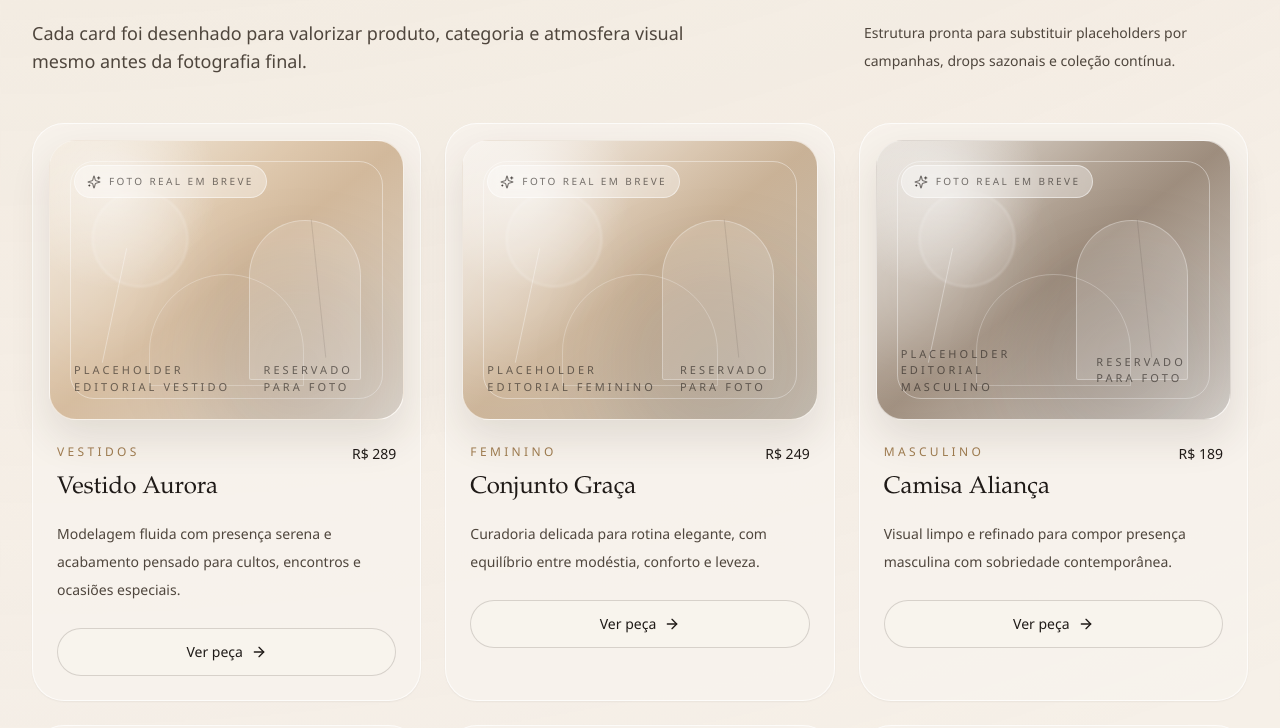
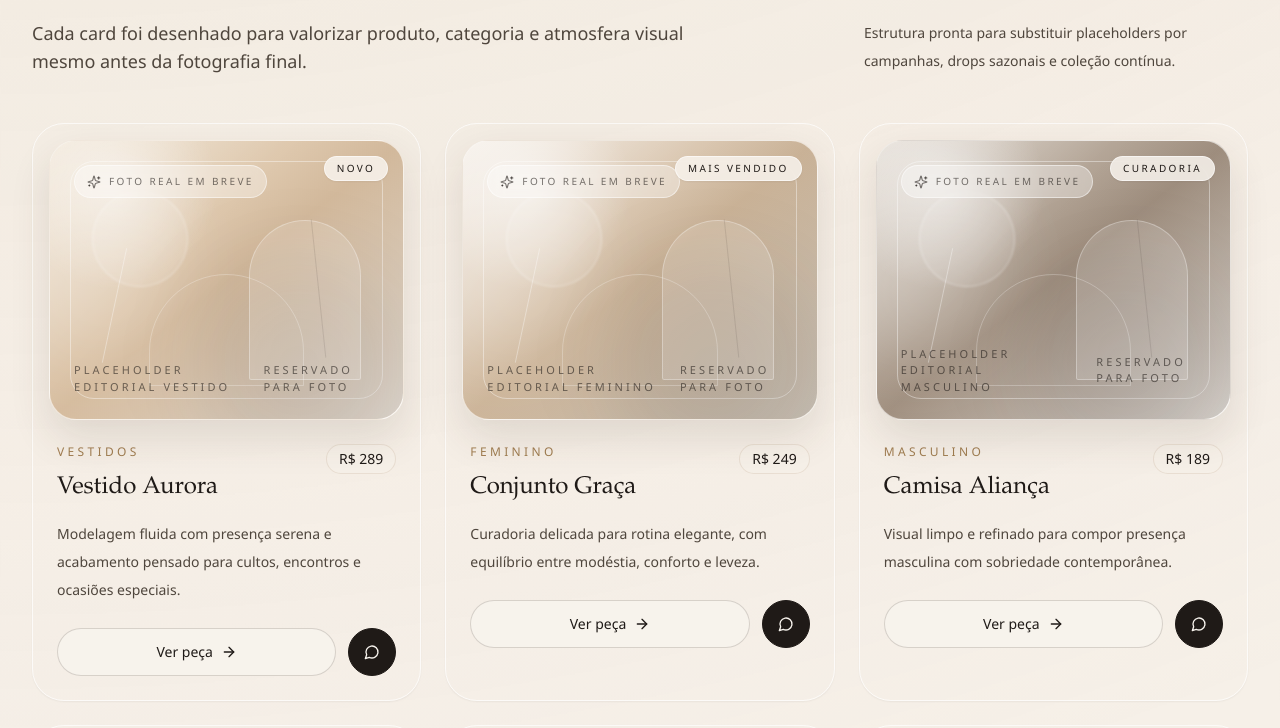
Before and after one commit to Juniorsilva-tech/Princessmel-boutique, a Next.js app: page / in a window 1280 px wide. Shown: the part 2454-3182 px from the top of the page. Built offline with nearby package versions, Linux system fonts and the light colour scheme.

Commit message:
Show product badges and stronger reservation CTA

```diff
--- a/src/components/products/product-card.tsx
+++ b/src/components/products/product-card.tsx
@@ -1,4 +1,4 @@
-import { ArrowRight } from "lucide-react";
+import { ArrowRight, MessageCircle } from "lucide-react";
 
 import { EditorialPlaceholder } from "@/components/ui/editorial-placeholder";
 import { buttonVariants } from "@/components/ui/button";
@@ -6,12 +6,19 @@ import type { Product } from "@/types/product";
 
 export function ProductCard({ product }: { product: Product }) {
   return (
-    <article className="group rounded-[2rem] border border-white/70 bg-ivory/70 p-4 shadow-sm transition duration-300 hover:-translate-y-1.5 hover:shadow-velvet">
+    <article className="group rounded-[2rem] border border-white/70 bg-ivory/78 p-4 shadow-sm transition duration-300 hover:-translate-y-1.5 hover:border-brass/30 hover:shadow-velvet">
+      <div className="relative">
         <EditorialPlaceholder
           label={product.note}
           palette={product.palette}
           className="min-h-[280px] rounded-[1.7rem]"
         />
+        {product.badge ? (
+          <span className="absolute right-4 top-4 rounded-full border border-white/55 bg-ivory/85 px-3 py-1 text-[10px] uppercase tracking-[0.24em] text-ink shadow-sm backdrop-blur">
+            {product.badge}
+          </span>
+        ) : null}
+      </div>
 
       <div className="px-2 pb-2 pt-6">
         <div className="flex items-start justify-between gap-4">
@@ -19,15 +26,26 @@ export function ProductCard({ product }: { product: Product }) {
             <p className="text-xs uppercase tracking-[0.28em] text-brass">{product.category}</p>
             <h3 className="mt-3 font-serif text-2xl text-ink">{product.name}</h3>
           </div>
-          <p className="text-sm text-ink">{product.price}</p>
+          <p className="rounded-full border border-brass/15 bg-canvas px-3 py-1 text-sm text-ink">{product.price}</p>
         </div>
 
         <p className="mt-4 text-sm leading-7 text-graphite">{product.description}</p>
 
-        <button type="button" className={buttonVariants({ variant: "secondary", className: "mt-6 w-full" })}>
+        <div className="mt-6 grid gap-3 sm:grid-cols-[1fr_auto]">
+          <button type="button" className={buttonVariants({ variant: "secondary", className: "w-full" })}>
             Ver peça
             <ArrowRight className="ml-2 h-4 w-4 transition group-hover:translate-x-0.5" />
           </button>
+          <a
+            href={`https://wa.me/5500000000000?text=${encodeURIComponent(`Olá, quero reservar ou consultar disponibilidade da peça ${product.name}.`)}`}
+            target="_blank"
+            rel="noreferrer"
+            className={buttonVariants({ className: "w-full sm:w-12 sm:px-0" })}
+            aria-label={`Reservar ${product.name} no WhatsApp`}
+          >
+            <MessageCircle className="h-4 w-4" />
+          </a>
+        </div>
       </div>
     </article>
   );
```
Lines whose indentation alone changed are shown as unchanged.
